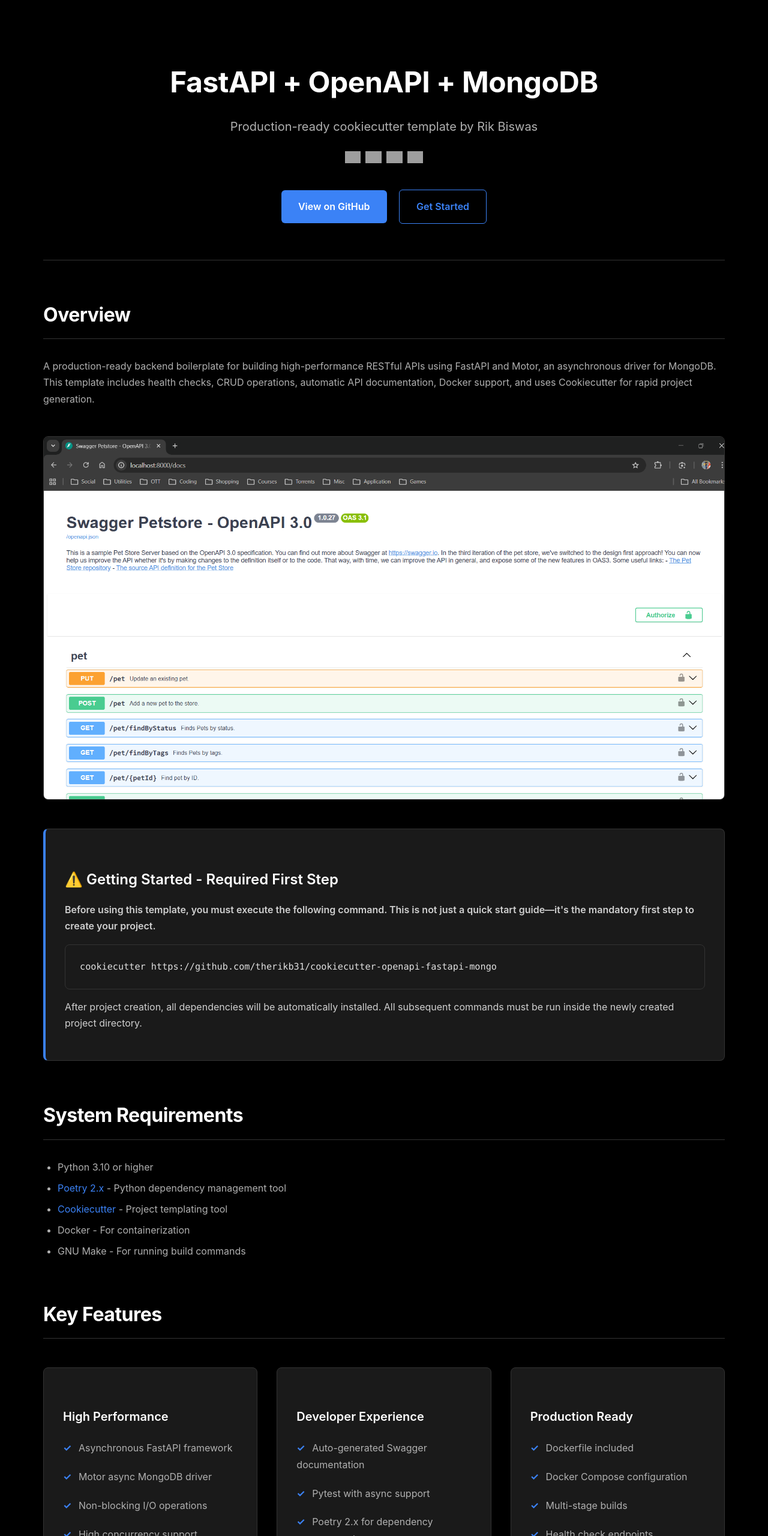
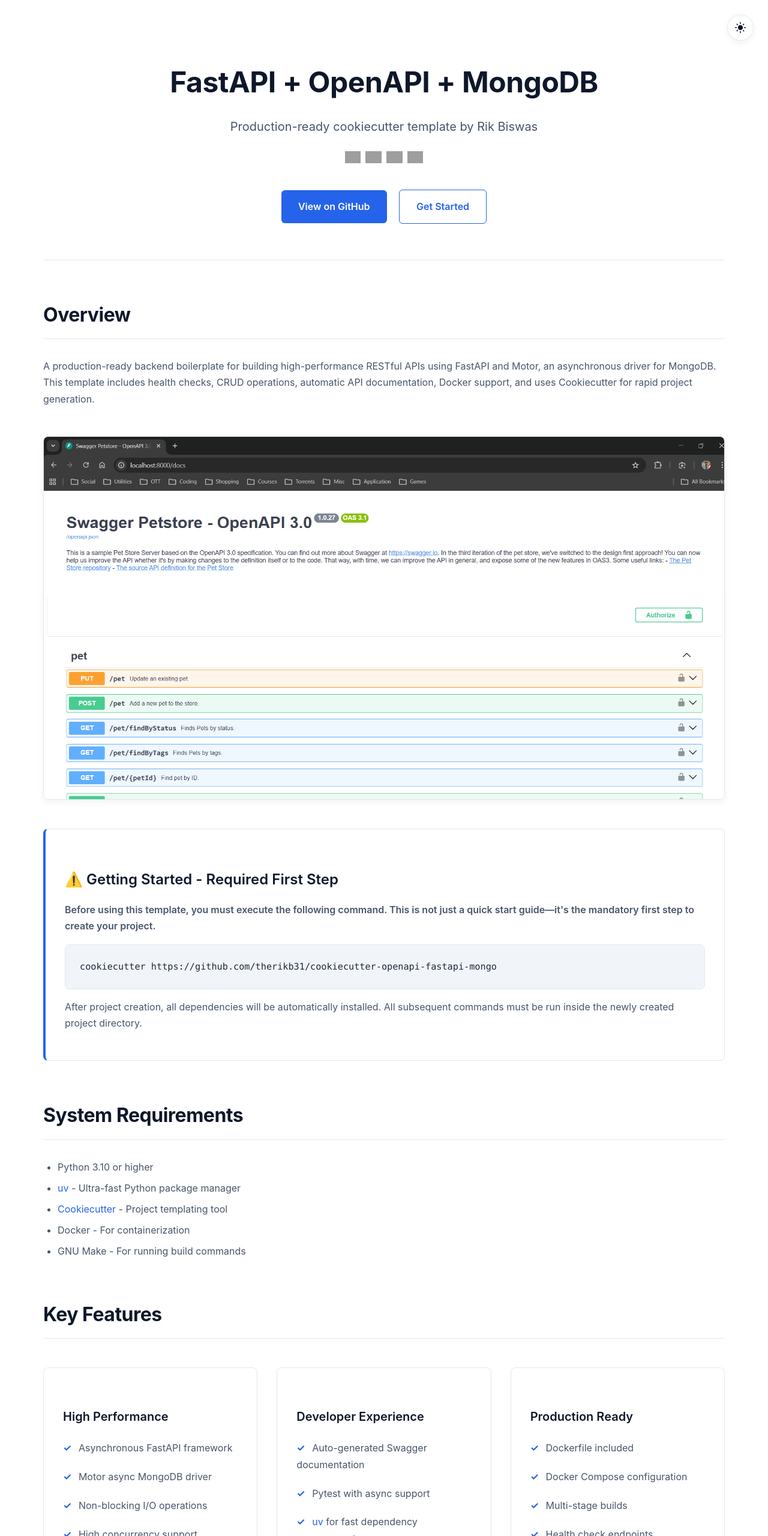
Before and after one commit to therikb31/cookiecutter-openapi-fastapi-mongo, a website: page website/public/index.html in a window 1280 px wide. Shown: the top 2560 px of the page at 60% size. Drawn offline with Linux system fonts and the light colour scheme; grey boxes are pictures that could not be loaded.

Commit message:
Remove Poetry references and highlight uv and OpenAPI on website

```diff
--- a/website/public/index.html
+++ b/website/public/index.html
@@ -51,6 +51,39 @@
     }
     </script>
     <style>
+        :root {
+            --bg-primary: #000000;
+            --bg-secondary: #121212;
+            --bg-card: #1a1a1a;
+            --bg-card-hover: #222222;
+            --text-primary: #ffffff;
+            --text-secondary: #b0b0b0;
+            --text-muted: #808080;
+            --border-color: #333333;
+            --accent-color: #3b82f6;
+            --accent-hover: #2563eb;
+            --code-bg: #1a1a1a;
+            --code-text: #e0e0e0;
+            --shadow: 0 4px 12px rgba(0, 0, 0, 0.5);
+            --transition: all 0.3s cubic-bezier(0.4, 0, 0.2, 1);
+        }
+
+        [data-theme="light"] {
+            --bg-primary: #ffffff;
+            --bg-secondary: #f8fafc;
+            --bg-card: #ffffff;
+            --bg-card-hover: #f1f5f9;
+            --text-primary: #0f172a;
+            --text-secondary: #475569;
+            --text-muted: #64748b;
+            --border-color: #e2e8f0;
+            --accent-color: #2563eb;
+            --accent-hover: #1d4ed8;
+            --code-bg: #f1f5f9;
+            --code-text: #1e293b;
+            --shadow: 0 4px 12px rgba(0, 0, 0, 0.05);
+        }
+
         * {
             margin: 0;
             padding: 0;
@@ -60,9 +93,10 @@
         body {
             font-family: -apple-system, BlinkMacSystemFont, 'Segoe UI', 'Inter', Roboto, 'Helvetica Neue', Arial, sans-serif;
             line-height: 1.7;
-            color: #ffffff;
-            background: #000000;
+            color: var(--text-primary);
+            background: var(--bg-primary);
             min-height: 100vh;
+            transition: var(--transition);
         }
 
         .container {
@@ -71,12 +105,59 @@
             padding: 2rem;
         }
 
+        /* Theme Toggle Button */
+        .theme-toggle {
+            position: fixed;
+            top: 1.5rem;
+            right: 1.5rem;
+            z-index: 1000;
+            background: var(--bg-card);
+            border: 1px solid var(--border-color);
+            color: var(--text-primary);
+            width: 44px;
+            height: 44px;
+            border-radius: 50%;
+            display: flex;
+            align-items: center;
+            justify-content: center;
+            cursor: pointer;
+            transition: var(--transition);
+            box-shadow: var(--shadow);
+        }
+
+        .theme-toggle:hover {
+            border-color: var(--accent-color);
+            transform: scale(1.1);
+        }
+
+        .theme-toggle svg {
+            width: 20px;
+            height: 20px;
+            fill: currentColor;
+        }
+
+        .sun-icon {
+            display: none;
+        }
+
+        .moon-icon {
+            display: block;
+        }
+
+        [data-theme="light"] .sun-icon {
+            display: block;
+        }
+
+        [data-theme="light"] .moon-icon {
+            display: none;
+        }
+
         header {
             text-align: center;
             padding: 4rem 0 3rem;
-            color: #ffffff;
+            color: var(--text-primary);
             margin-bottom: 3rem;
-            border-bottom: 1px solid #333333;
+            border-bottom: 1px solid var(--border-color);
         }
 
         header h1 {
@@ -84,12 +165,12 @@
             margin-bottom: 1rem;
             font-weight: 700;
             letter-spacing: -0.5px;
-            color: #ffffff;
+            color: var(--text-primary);
         }
 
         header p {
             font-size: 1.25rem;
-            color: #b0b0b0;
+            color: var(--text-secondary);
             max-width: 700px;
             margin: 0 auto;
         }
@@ -107,35 +188,35 @@
         }
 
         .content {
-            background: #000000;
+            background: var(--bg-primary);
             padding: 0;
         }
 
         .quick-start {
-            background: #1a1a1a;
-            border: 1px solid #333333;
+            background: var(--bg-card);
+            border: 1px solid var(--border-color);
             padding: 2rem;
             margin: 3rem 0;
             border-radius: 8px;
-            border-left: 4px solid #3b82f6;
+            border-left: 4px solid var(--accent-color);
         }
 
         .quick-start h3 {
-            color: #ffffff;
+            color: var(--text-primary);
             margin-bottom: 1rem;
             font-size: 1.5rem;
             font-weight: 600;
         }
 
         .quick-start p {
-            color: #d0d0d0;
+            color: var(--text-secondary);
         }
 
         pre {
-            background: #1a1a1a;
-            color: #e0e0e0;
+            background: var(--code-bg);
+            color: var(--code-text);
             padding: 1.5rem;
-            border: 1px solid #333333;
+            border: 1px solid var(--border-color);
             border-radius: 8px;
             overflow-x: auto;
             margin: 1rem 0;
@@ -145,13 +226,13 @@
 
         code {
             font-family: 'SF Mono', 'Monaco', 'Cascadia Code', 'Courier New', monospace;
-            color: #e0e0e0;
+            color: var(--code-text);
         }
 
         code.inline {
-            background: #1a1a1a;
+            background: var(--code-bg);
             padding: 0.2rem 0.5rem;
-            border: 1px solid #333333;
+            border: 1px solid var(--border-color);
             border-radius: 4px;
             font-size: 0.9em;
         }
@@ -164,22 +245,22 @@
         }
 
         .feature-card {
-            background: #1a1a1a;
+            background: var(--bg-card);
             padding: 2rem;
             border-radius: 8px;
-            border: 1px solid #333333;
-            transition: all 0.3s ease;
+            border: 1px solid var(--border-color);
+            transition: var(--transition);
         }
 
         .feature-card:hover {
-            background: #222222;
-            border-color: #3b82f6;
+            background: var(--bg-card-hover);
+            border-color: var(--accent-color);
             transform: translateY(-4px);
             box-shadow: 0 8px 24px rgba(59, 130, 246, 0.15);
         }
 
         .feature-card h3 {
-            color: #ffffff;
+            color: var(--text-primary);
             margin-bottom: 1rem;
             font-size: 1.25rem;
             font-weight: 600;
@@ -191,55 +272,55 @@
         }
 
         .feature-card li {
-            color: #b0b0b0;
+            color: var(--text-secondary);
             padding: 0.4rem 0;
         }
 
         .feature-card li:before {
             content: "✓ ";
-            color: #3b82f6;
+            color: var(--accent-color);
             font-weight: bold;
             margin-right: 0.5rem;
         }
 
         h2 {
-            color: #ffffff;
+            color: var(--text-primary);
             font-size: 2rem;
             margin: 4rem 0 2rem;
             padding-bottom: 0.75rem;
-            border-bottom: 1px solid #333333;
+            border-bottom: 1px solid var(--border-color);
             font-weight: 700;
             letter-spacing: -0.5px;
         }
 
         h3 {
-            color: #e0e0e0;
+            color: var(--text-primary);
             font-size: 1.5rem;
             margin: 2rem 0 1rem;
             font-weight: 600;
         }
 
         p {
-            color: #b0b0b0;
+            color: var(--text-secondary);
             margin: 1rem 0;
         }
 
         li {
-            color: #b0b0b0;
+            color: var(--text-secondary);
         }
 
         a {
-            color: #3b82f6;
+            color: var(--accent-color);
             text-decoration: none;
             transition: color 0.2s;
         }
 
         a:hover {
-            color: #60a5fa;
+            color: var(--accent-hover);
         }
 
         a:focus-visible {
-            outline: 2px solid #3b82f6;
+            outline: 2px solid var(--accent-color);
             outline-offset: 2px;
             border-radius: 2px;
         }
@@ -250,7 +331,7 @@
 
         .cta-button {
             display: inline-block;
-            background: #3b82f6;
+            background: var(--accent-color);
             color: #ffffff;
             padding: 0.875rem 1.75rem;
             border: none;
@@ -258,45 +339,34 @@
             text-decoration: none;
             font-weight: 600;
             margin: 0.75rem 0.5rem;
-            transition: all 0.2s ease;
+            transition: var(--transition);
             font-size: 1rem;
         }
 
         .cta-button:hover {
-            background: #2563eb;
+            background: var(--accent-hover);
             transform: translateY(-2px);
             box-shadow: 0 4px 12px rgba(59, 130, 246, 0.4);
         }
 
-        .cta-button:focus-visible {
-            outline: 3px solid #60a5fa;
-            outline-offset: 3px;
-            box-shadow: 0 0 0 3px rgba(59, 130, 246, 0.2);
-        }
-
         .cta-button.secondary {
             background: transparent;
-            border: 1px solid #3b82f6;
-            color: #3b82f6;
+            border: 1px solid var(--accent-color);
+            color: var(--accent-color);
         }
 
         .cta-button.secondary:hover {
-            background: #3b82f6;
+            background: var(--accent-color);
             color: #ffffff;
-        }
-
-        .cta-button.secondary:focus-visible {
-            outline: 3px solid #60a5fa;
-            outline-offset: 3px;
-            box-shadow: 0 0 0 3px rgba(59, 130, 246, 0.2);
         }
 
         .screenshot {
             margin: 3rem 0;
-            border: 1px solid #333333;
+            border: 1px solid var(--border-color);
             border-radius: 8px;
             overflow: hidden;
-            box-shadow: 0 4px 24px rgba(0, 0, 0, 0.5);
+            box-shadow: var(--shadow);
+            transition: var(--transition);
         }
 
         .screenshot img {
@@ -307,17 +377,17 @@
         footer {
             text-align: center;
             padding: 3rem 2rem;
-            color: #808080;
-            border-top: 1px solid #333333;
+            color: var(--text-muted);
+            border-top: 1px solid var(--border-color);
             margin-top: 4rem;
         }
 
         footer a {
-            color: #b0b0b0;
+            color: var(--text-secondary);
         }
 
         footer a:hover {
-            color: #ffffff;
+            color: var(--text-primary);
         }
 
         ul {
@@ -344,11 +414,28 @@
             h2 {
                 font-size: 1.5rem;
             }
+
+            .theme-toggle {
+                top: 1rem;
+                right: 1rem;
+            }
         }
     </style>
 </head>
 
 <body>
+    <button class="theme-toggle" id="themeToggle" title="Toggle Light/Dark Mode">
+        <svg class="sun-icon" viewBox="0 0 24 24">
+            <path
+                d="M12 7c-2.76 0-5 2.24-5 5s2.24 5 5 5 5-2.24 5-5-2.24-5-5-5zM2 13h2c.55 0 1-.45 1-1s-.45-1-1-1H2c-.55 0-1 .45-1 1s.45 1 1 1zm18 0h2c.55 0 1-.45 1-1s-.45-1-1-1h-2c-.55 0-1 .45-1 1s.45 1 1 1zM11 2v2c0 .55.45 1 1 1s1-.45 1-1V2c0-.55-.45-1-1-1s-1 .45-1 1zm0 18v2c0 .55.45 1 1 1s1-.45 1-1v-2c0-.55-.45-1-1-1s-1 .45-1 1zM5.99 4.58c-.39-.39-1.03-.39-1.41 0-.39.39-.39 1.03 0 1.41l1.06 1.06c.39.39 1.03.39 1.41 0s.39-1.03 0-1.41L5.99 4.58zm12.37 12.37c-.39-.39-1.03-.39-1.41 0-.39.39-.39 1.03 0 1.41l1.06 1.06c.39.39 1.03.39 1.41 0s.39-1.03 0-1.41l-1.06-1.06zm1.06-10.96c.39-.39.39-1.03 0-1.41-.39-.39-1.03-.39-1.41 0l-1.06 1.06c-.39.39-.39 1.03 0 1.41s1.03.39 1.41 0l1.06-1.06zM7.05 18.01c.39-.39.39-1.03 0-1.41-.39-.39-1.03-.39-1.41 0l-1.06 1.06c-.39.39-.39 1.03 0 1.41s1.03.39 1.41 0l1.06-1.06z">
+            </path>
+        </svg>
+        <svg class="moon-icon" viewBox="0 0 24 24">
+            <path
+                d="M9.37,5.51C9.19,6.15,9.1,6.82,9.1,7.5c0,4.08,3.32,7.4,7.4,7.4c0.68,0,1.35-0.09,1.99-0.27C17.45,17.19,14.93,19,12,19 c-3.86,0-7-3.14-7-7C5,9.07,6.81,6.55,9.37,5.51z M12,3c-4.97,0-9,4.03-9,9s4.03,9,9,9s9-4.03,9-9c0-0.46-0.04-0.92-0.1-1.36 c-0.98,1.37-2.58,2.26-4.4,2.26c-2.98,0-5.4-2.42-5.4-5.4c0-1.81,0.89-3.42,2.26-4.4C12.92,3.04,12.46,3,12,3L12,3z">
+            </path>
+        </svg>
+    </button>
     <div class="container">
         <header>
             <h1>FastAPI + OpenAPI + MongoDB</h1>
@@ -397,8 +484,8 @@
                 <h2>System Requirements</h2>
                 <ul>
                     <li>Python 3.10 or higher</li>
-                    <li><a href="https://python-poetry.org/" target="_blank" rel="noopener noreferrer">Poetry 2.x</a> -
-                        Python dependency management tool</li>
+                    <li><a href="https://docs.astral.sh/uv/" target="_blank" rel="noopener noreferrer">uv</a> -
+                        Ultra-fast Python package manager</li>
                     <li><a href="https://github.com/cookiecutter/cookiecutter" target="_blank"
                             rel="noopener noreferrer">Cookiecutter</a> - Project templating tool</li>
                     <li>Docker - For containerization</li>
@@ -424,7 +511,8 @@
                         <ul>
                             <li>Auto-generated Swagger documentation</li>
                             <li>Pytest with async support</li>
-                            <li>Poetry 2.x for dependency management</li>
+                            <li><a href="https://docs.astral.sh/uv/">uv</a> for fast dependency management</li>
+                            <li>Contract-driven development with <b>OpenAPI</b></li>
                             <li>Type hints with MyPy</li>
                         </ul>
                     </div>
@@ -442,10 +530,11 @@
                     <div class="feature-card">
                         <h3>Modern Stack</h3>
                         <ul>
+                            <li>OpenAPI 3.1</li>
                             <li>FastAPI 0.115+</li>
                             <li>Motor 3.6+</li>
-                            <li>MongoDB 4.4+</li>
-                            <li>Python 3.10+</li>
+                            <li>MongoDB 7.0+</li>
+                            <li>Python 3.12+</li>
                         </ul>
                     </div>
                 </div>
@@ -522,6 +611,24 @@
             </div>
         </footer>
     </div>
+    <script>
+        const themeToggle = document.getElementById('themeToggle');
+        const htmlElement = document.documentElement;
+
+        // Check for saved theme preference or system preference
+        const savedTheme = localStorage.getItem('theme');
+        const systemTheme = window.matchMedia('(prefers-color-scheme: light)').matches ? 'light' : 'dark';
+        const currentTheme = savedTheme || systemTheme;
+
+        // Apply initial theme
+        htmlElement.setAttribute('data-theme', currentTheme);
+
+        themeToggle.addEventListener('click', () => {
+            const nextTheme = htmlElement.getAttribute('data-theme') === 'dark' ? 'light' : 'dark';
+            htmlElement.setAttribute('data-theme', nextTheme);
+            localStorage.setItem('theme', nextTheme);
+        });
+    </script>
 </body>
 
 </html>
```
